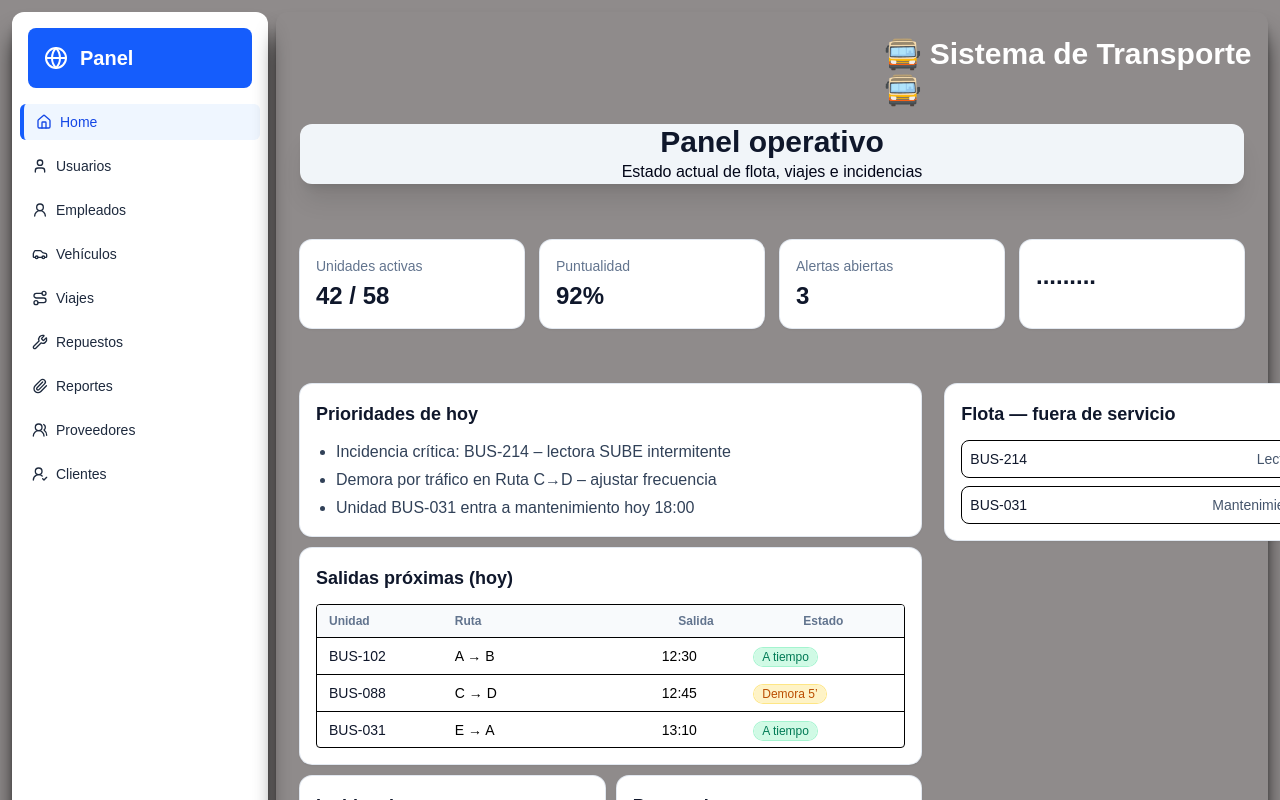
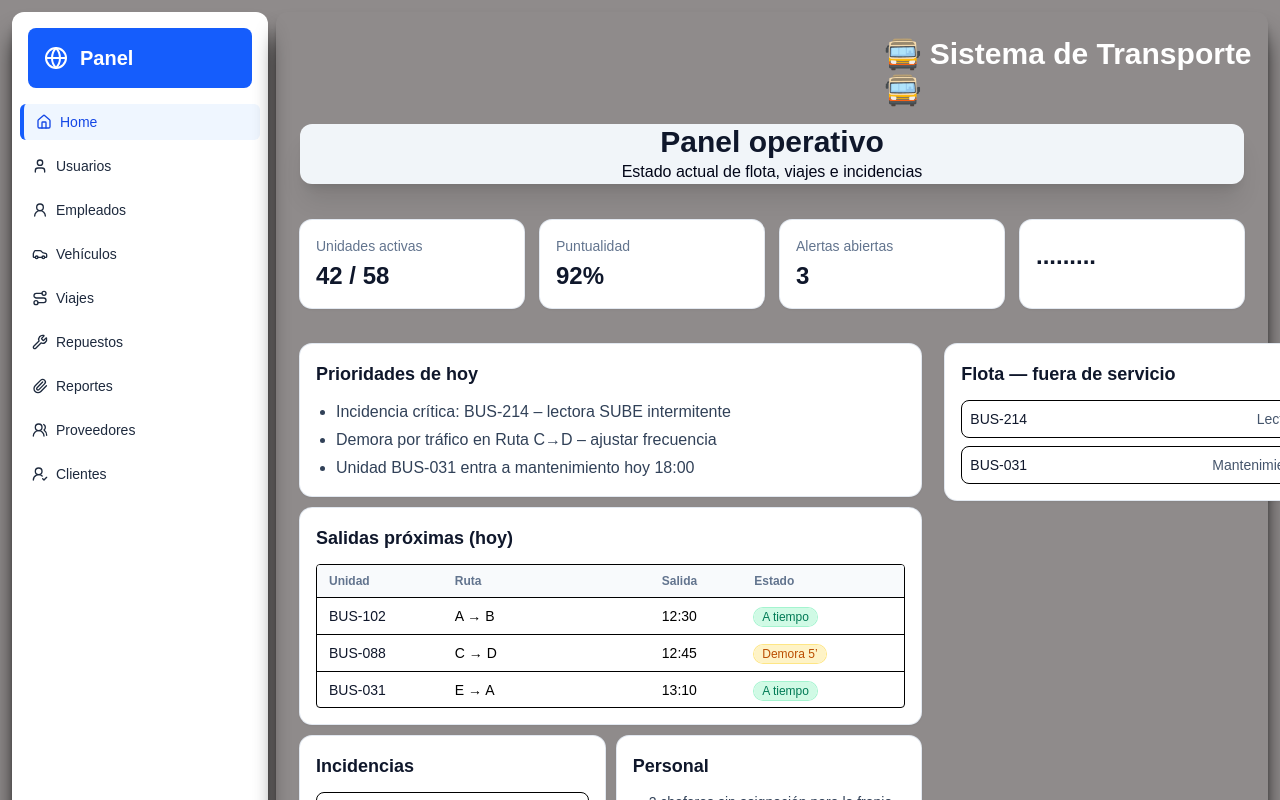
Before and after one commit to LucasV03/sistemas, a Next.js app: page / in a window 1280 px wide. Shown: the top 800 px of the page. Built offline with nearby package versions, Linux system fonts and the light colour scheme; no server answers.

Commit message:
alineacion y emparejamiento vehiculo  y empleados

```diff
--- a/src/app/empleados/page.tsx
+++ b/src/app/empleados/page.tsx
@@ -45,10 +45,10 @@ export default function Home() {
   };
 
   return (
-    <main className="p-6 max-w-5xl mx-auto">
+    <main className="p-6 max-w-5xl h-2 mx-auto">
 
       {/* Usuarios */}
-      <section className=" bg-white rounded-xl p-6 shadow-xl/30">
+      <section className=" bg-white rounded-xl p-3 shadow-xl/30">
   <h2 className="text-3xl font-semibold mb-7 mt-3 pl- ">Empleados</h2>
 
   {/* Listado con scroll */}
--- a/src/app/page.tsx
+++ b/src/app/page.tsx
@@ -50,7 +50,7 @@ export default function Home() {
 
 
   return (
-    <main className=" space-y-14">
+    <main className=" space-y-9">
       {/* Encabezado */}
       <header className="shadow-xl/10 rounded-xl bg-slate-100 text-center">
         <h1 className="text-3xl font-bold text-slate-900">Panel operativo</h1>
@@ -86,8 +86,8 @@ export default function Home() {
                   <tr>
                     <th className="px-3 py-2 text-left">Unidad</th>
                     <th className="px-3 py-2 text-left">Ruta</th>
-                    <th className="px-3 py-2">Salida</th>
-                    <th className="px-3 py-2">Estado</th>
+                    <th className="px-3 py-2 text-left">Salida</th>
+                    <th className="px-3 py-2 text-left">Estado</th>
                   </tr>
                 </thead>
                 <tbody>
```
